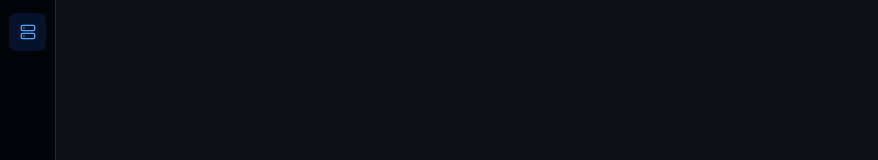
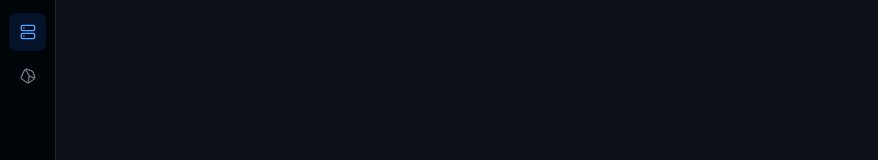
Before and after one commit to MisakaTAT/ShipyardX, a React (Vite) app: page / in a window 1280 px wide. Shown: the top 160 px of the page, without its empty margins (0-878 px from the left). Built offline with nearby package versions, Linux system fonts and the light colour scheme.

Commit message:
chore: rename pages file

```diff
--- a/src/layouts/Layout.tsx
+++ b/src/layouts/Layout.tsx
@@ -1,12 +1,14 @@
 import { useState, useEffect } from 'react'
 import { Toaster } from '@/components/ui/sonner'
-import type { Server } from '../types'
-import Sider from './Sider'
-import ConnectPage from '../pages/ConnectPage'
-import WorkspacePage from '../pages/WorkspacePage'
+import type { Server } from '@/types'
+import Sider from '@/layouts/Sider'
+import Connections from '@/pages/Connections'
+import Workspace from '@/pages/Workspace'
+import AppStore from '@/pages/AppStore'
 
 export default function Layout() {
   const [selectedServer, setSelectedServer] = useState<Server | null>(null)
+  const [activeView, setActiveView] = useState<'workspace' | 'store'>('workspace')
   const [light, setLight] = useState(() => localStorage.getItem('theme') === 'light')
 
   useEffect(() => {
@@ -27,13 +29,17 @@ export default function Layout() {
       className="flex h-screen overflow-hidden select-none"
       style={{ background: 'var(--bg-app)', color: 'var(--text-base)' }}
     >
-      <Sider light={light} connectedServerName={selectedServer?.name ?? null} onToggleTheme={toggleTheme} />
+      <Sider light={light} activeView={activeView} onChangeView={setActiveView} onToggleTheme={toggleTheme} />
 
       <main className="flex flex-1 flex-col overflow-hidden" style={{ background: 'var(--bg-app)' }}>
-        {selectedServer ? (
-          <WorkspacePage selectedServer={selectedServer} onDisconnect={() => setSelectedServer(null)} />
+        {activeView === 'store' ? (
+          <div className="flex-1 overflow-auto p-2 md:p-3">
+            <AppStore />
+          </div>
+        ) : selectedServer ? (
+          <Workspace selectedServer={selectedServer} onDisconnect={() => setSelectedServer(null)} />
         ) : (
-          <ConnectPage onConnect={setSelectedServer} />
+          <Connections onConnect={setSelectedServer} />
         )}
       </main>
 
--- a/src/layouts/Sider.tsx
+++ b/src/layouts/Sider.tsx
@@ -1,5 +1,5 @@
 import { openUrl } from '@tauri-apps/plugin-opener'
-import { Server as ServerIcon, Settings, Sun, Moon } from 'lucide-react'
+import { Server as ServerIcon, Stone, Settings, Sun, Moon } from 'lucide-react'
 import { Button } from '@/components/ui/button'
 import { cn } from '@/lib/utils'
 
@@ -15,11 +15,12 @@ function siderNavButtonClass(active?: boolean, disabled?: boolean) {
 
 interface SiderProps {
   light: boolean
-  connectedServerName: string | null
+  activeView: 'workspace' | 'store'
+  onChangeView: (view: 'workspace' | 'store') => void
   onToggleTheme: () => void
 }
 
-export default function Sider({ light, connectedServerName, onToggleTheme }: SiderProps) {
+export default function Sider({ light, activeView, onChangeView, onToggleTheme }: SiderProps) {
   return (
     <nav
       className="flex w-14 shrink-0 flex-col items-center border-r border-border py-3"
@@ -30,10 +31,19 @@ export default function Sider({ light, connectedServerName, onToggleTheme }: Sid
           type="button"
           variant="ghost"
           title="服务器列表"
-          className={siderNavButtonClass(true, Boolean(connectedServerName))}
-          disabled={Boolean(connectedServerName)}
+          className={siderNavButtonClass(activeView === 'workspace')}
+          onClick={() => onChangeView('workspace')}
         >
           <ServerIcon size={18} />
+        </Button>
+        <Button
+          type="button"
+          variant="ghost"
+          title="应用商店"
+          className={siderNavButtonClass(activeView === 'store')}
+          onClick={() => onChangeView('store')}
+        >
+          <Stone size={18} />
         </Button>
       </div>
 
--- /dev/null
+++ b/src/pages/AppStore.tsx
@@ -0,0 +1,7 @@
+export default function AppStore() {
+  return (
+    <div>
+      <h1>App Store</h1>
+    </div>
+  )
+}
```
Also changed, not shown: src/pages/Connections.tsx (renamed from src/pages/ConnectPage.tsx, +5 -5 lines), src/pages/Workspace.tsx (renamed from src/pages/WorkspacePage.tsx, +11 -11 lines), 1 other file (tests, documents, lock files or other folders).
